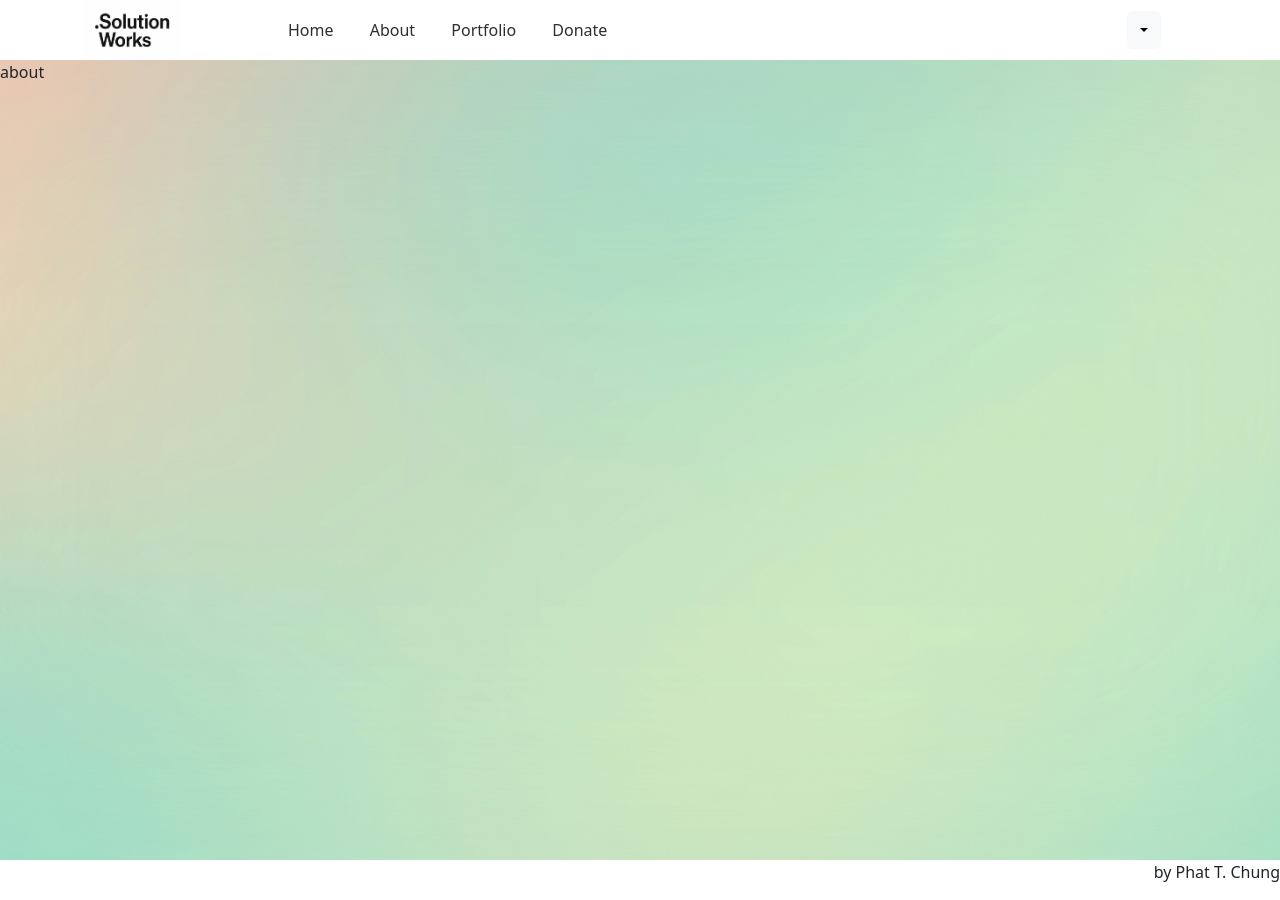
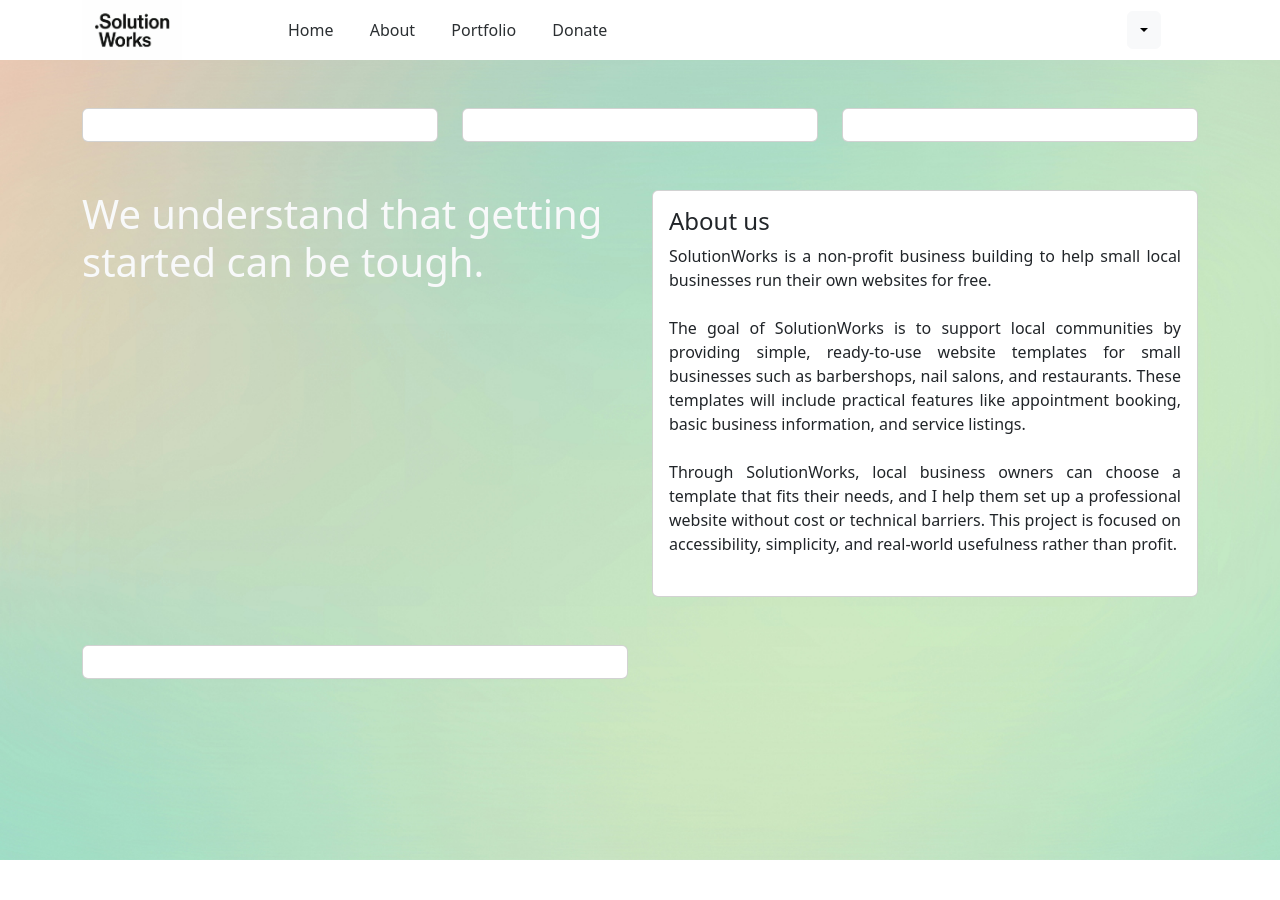
Before and after one commit to phatTchung9999/SolutionWorks_Website, a Django app: page /about/ in a window 1280 px wide. After the commit the page ends 860 px from the top, so only its background shows below. Run offline with Django 5.2, Linux system fonts and the light colour scheme.

Commit message:
Update About

```diff
--- a/myproject/static/css/main.css
+++ b/myproject/static/css/main.css
@@ -18,6 +18,11 @@
   font-family:'Lucida Sans Unicode';
 }
 
+.text_justify {
+  text-align: justify;
+  text-align-last: left;
+}
+
 .element_1 {
   height: 200px;
   width: 200px;
@@ -25,7 +30,7 @@
   align-items: center;
   justify-content: center;
   font-weight: 700;
-  background-color: aliceblue;
+  background-color: white;
   animation: spin 2.8s forwards ;
 }
 
--- a/myproject/templates/base.html
+++ b/myproject/templates/base.html
@@ -12,16 +12,16 @@
 
         {% include 'partials/_header.html' %}
 
+    <main>
     <section class="hero">
-    <main>
+
         {% block content %}
 
         {% endblock %}
+
+    </section>
     </main>
-    </section>
-    <footer>
-        {% include 'partials/_footer.html' %}
-    </footer>
+
 
     <script src="https://cdn.jsdelivr.net/npm/bootstrap@5.3.8/dist/js/bootstrap.bundle.min.js" integrity="sha384-FKyoEForCGlyvwx9Hj09JcYn3nv7wiPVlz7YYwJrWVcXK/BmnVDxM+D2scQbITxI" crossorigin="anonymous"></script>
 </body>
--- a/myproject/templates/main/about.html
+++ b/myproject/templates/main/about.html
@@ -3,7 +3,82 @@
 
 
 {% block content %}
-    <p>
-        about
-    </p>
+    <div class="container">
+
+        <br><br>
+        <div class="row">
+            <div class="col-12 col-lg-4">
+                <div class="card">
+                    <div class="card-body">
+                    </div>
+                </div>
+            </div>
+            <div class="col-12 col-lg-4">
+                <div class="card">
+                    <div class="card-body">
+                    </div>
+                </div>
+            </div>
+            <div class="col-12 col-lg-4">
+                <div class="card">
+                    <div class="card-body">
+                    </div>
+                </div>
+            </div>
+        </div>
+
+        <br><br>
+        <div class="row">
+
+            <div class="col-12 col-lg-6">
+
+                <div class="d-none d-lg-block">
+                <h1 class="text-light">We understand that getting started can be tough. </h1>
+                </div>
+
+            </div>
+
+            <div class="col-12 col-lg-6">
+
+                <div class="card" style="width: 80vm;">
+
+                    <div class="card-body">
+
+                        <h4>About us</h4>
+
+                        <div class="row">
+
+                            <p class="card-text" style="text-align: justify; text-align-last: left;">
+                                SolutionWorks is a non-profit business building to help small local businesses run their own websites for free.<br><br>
+                                The goal of SolutionWorks is to support local communities by providing simple, ready-to-use website templates for small businesses such as barbershops, nail salons, and restaurants. These templates will include practical features like appointment booking, basic business information, and service listings.<br><br>
+                                Through SolutionWorks, local business owners can choose a template that fits their needs, and I help them set up a professional website without cost or technical barriers. This project is focused on accessibility, simplicity, and real-world usefulness rather than profit.<br><br>
+
+                            </p>
+
+                        </div>
+
+                    </div>
+
+                </div>
+
+            </div>
+
+
+        </div>
+
+        <br><br>
+        <div class="row">
+            <div class="col-12 col-lg-6">
+                <div class="card">
+                    <div class="card-body"></div>
+                </div>
+
+            </div>
+            <div class="col-12 col-lg-6">
+
+            </div>
+
+        </div>
+
+    </div>
 {% endblock %}
--- a/myproject/templates/main/home.html
+++ b/myproject/templates/main/home.html
@@ -10,6 +10,8 @@
     </div>
     <div class="hidden-page">
         <div class="container">
+            <br>
+            <br>
 
             <div class="row">
 
```
Also changed, not shown: myproject/static/images/Phat_Chung.jpg (added), myproject/static/images/barbershop.jpg (added).
